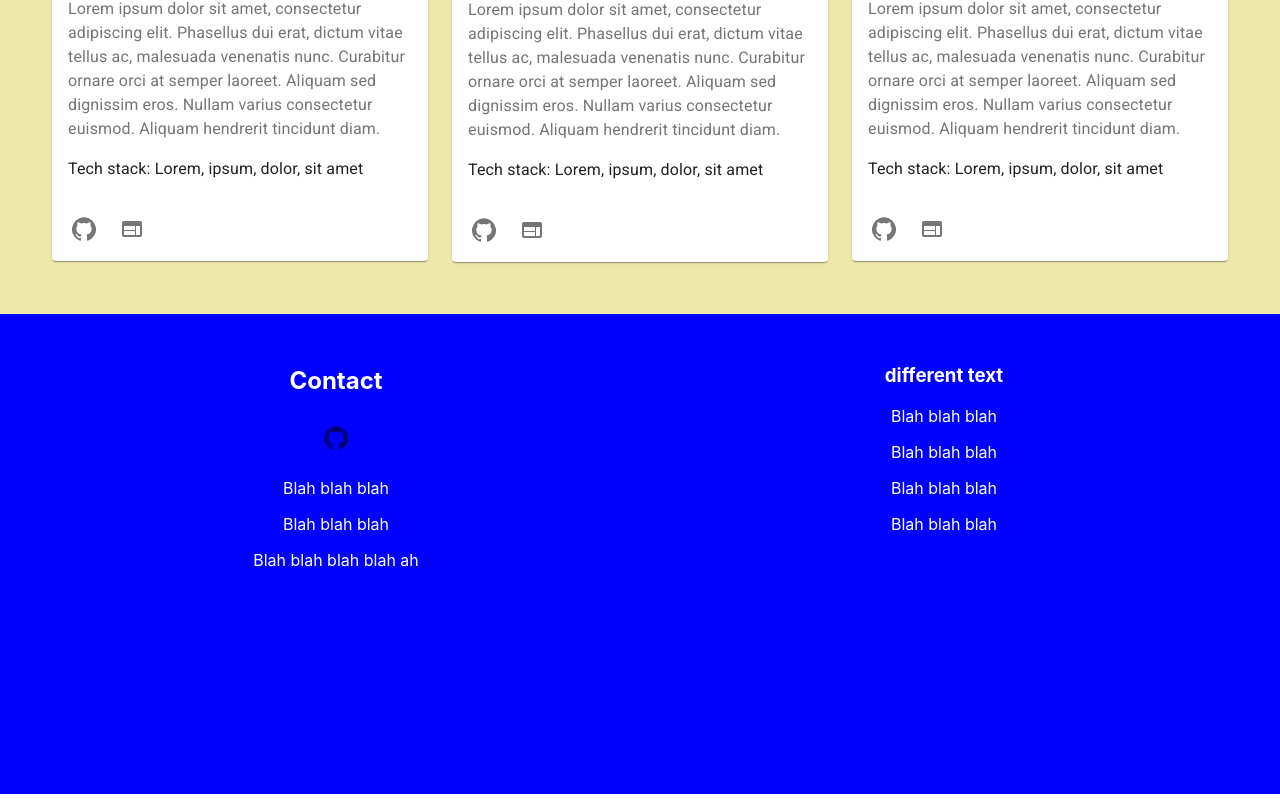
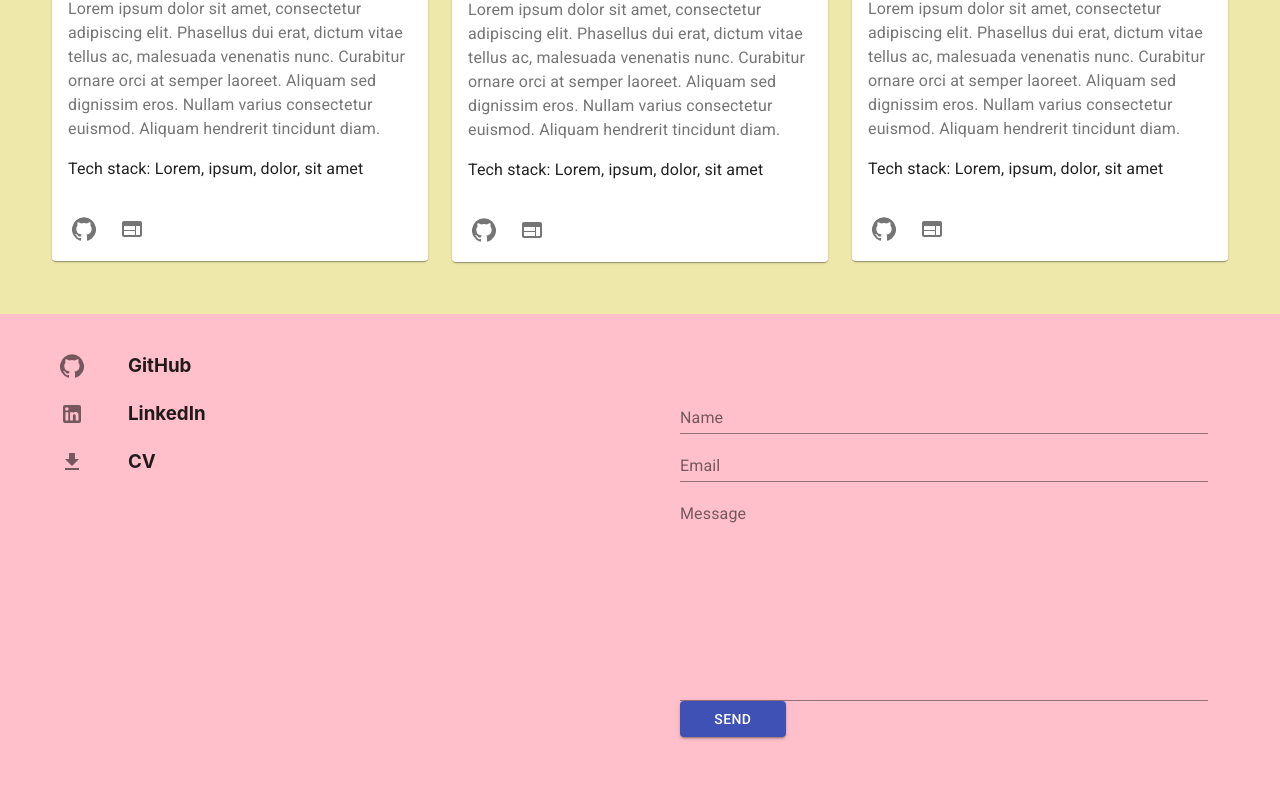
Before and after one commit to andy-mc-donald/React-Portfolio-V2, a React (Create React App) app: page / in a window 1280 px wide. Shown: the part 879-1688 px from the top of the page. Built offline with nearby package versions, Linux system fonts and the light colour scheme.

Commit message:
footer has social links and form

```diff
--- a/src/Pages/Page4.js
+++ b/src/Pages/Page4.js
@@ -2,21 +2,61 @@ import React from "react";
 import Grid from "@material-ui/core/Grid";
 // import Typography from "@material-ui/core/Typography";
 import { makeStyles } from "@material-ui/core/styles";
+import Card from "@material-ui/core/Card";
+import CardContent from "@material-ui/core/CardContent";
 import IconButton from "@material-ui/core/IconButton";
-import GitHubIcon from '@material-ui/icons/GitHub';
+import GitHubIcon from "@material-ui/icons/GitHub";
+import LinkedInIcon from "@material-ui/icons/LinkedIn";
+import GetAppIcon from "@material-ui/icons/GetApp";
+import FormControl from '@material-ui/core/FormControl';
+import InputLabel from '@material-ui/core/InputLabel';
+import Input from '@material-ui/core/Input';
+import Button from '@material-ui/core/Button';
+import TextField from '@material-ui/core/TextField';
 
 const useStyles = makeStyles(theme => ({
   root: {
     flexGrow: 1,
-    backgroundColor: "blue",
-    height: "60vh",
-    color: "white"
+    backgroundColor: "pink",
+    // height: "60vh",
+    // textAlign: 'center'
   },
   container: {
-    padding: "2rem"
+    padding: "2rem",
   },
   item: {
-    textAlign: 'center'
+    // textAlign: "center",
+    // display: 'flex',
+    // justifyContent: "center",
+    // alignItems: 'center'
+    // margin: '0 auto'
+  },
+  card: {
+    display: "flex",
+    flexDirection: "row",
+    // justifyContent: "center",
+    alignItems: 'center',
+    backgroundColor: 'pink',
+    boxShadow: 'none',
+    // paddingLeft: '30%',
+    height: '3rem',
+    // width: '50%',
+  },
+  cardCont: {
+    // display: "flex",
+    // flexDirection: "column",
+    // padding: 20
+  },
+
+  form: {
+    display: "flex",
+    flexDirection: "column",
+    margin: 20,
+    padding: 20,
+  },
+
+  button: {
+    width: '20%',
   }
 }));
 
@@ -27,20 +67,75 @@ function Page4() {
     <div className={classes.root}>
       <Grid container className={classes.container}>
         <Grid item xs={12} sm={6} className={classes.item}>
-          <h2>Contact</h2>
-          <IconButton>
-              <GitHubIcon />
-          </IconButton>
-          <p>Blah blah blah</p>
-          <p>Blah blah blah</p>
-          <p>Blah blah blah blah ah </p>
+          <div className={classes.cardCont}>
+          <Card className={classes.card}>
+            <div>
+              <CardContent>
+                <IconButton>
+                  <GitHubIcon />
+                </IconButton>
+              </CardContent>
+            </div>
+            <div>
+              <CardContent>
+                <h3>GitHub</h3>
+              </CardContent>
+            </div>
+          </Card>
+
+          <Card className={classes.card}>
+            <div>
+              <CardContent>
+                <IconButton>
+                  <LinkedInIcon />
+                </IconButton>
+              </CardContent>
+            </div>
+            <div>
+              <CardContent>
+                <h3>LinkedIn</h3>
+              </CardContent>
+            </div>
+          </Card>
+
+          <Card className={classes.card}>
+            <div>
+              <CardContent>
+                <IconButton>
+                  <GetAppIcon />
+                </IconButton>
+              </CardContent>
+            </div>
+            <div>
+              <CardContent>
+                <h3>CV</h3>
+              </CardContent>
+            </div>
+          </Card>
+          </div>
         </Grid>
+
         <Grid item xs={12} sm={6} className={classes.item}>
-          <h3>different text</h3>
-          <p>Blah blah blah</p>
-          <p>Blah blah blah</p>
-          <p>Blah blah blah</p>
-          <p>Blah blah blah</p>
+          <div className={classes.form}>
+          <FormControl>
+            <InputLabel htmlFor="name">Name</InputLabel>
+            <Input id="name" type="text" />
+          </FormControl>
+
+          <FormControl>
+            <InputLabel htmlFor="email">Email</InputLabel>
+            <Input id="email" type="email" />
+          </FormControl>
+
+          <FormControl>
+            <InputLabel htmlFor="email">Message</InputLabel>
+            <Input id="email" multiline rows={10} />
+          </FormControl>
+
+          <Button className={classes.button} variant="contained" color="primary" size="medium">
+            Send
+          </Button>
+          </div>
         </Grid>
       </Grid>
     </div>
```
